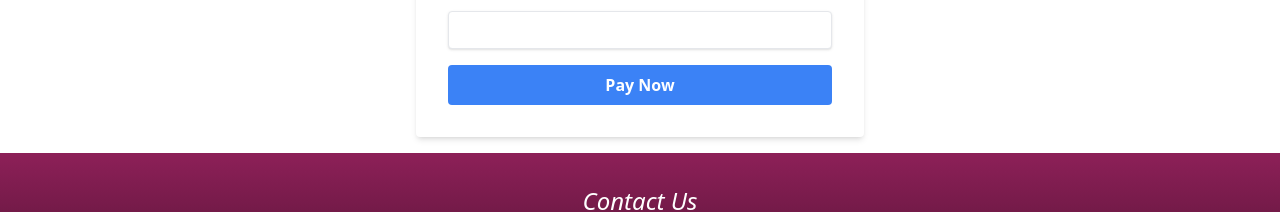
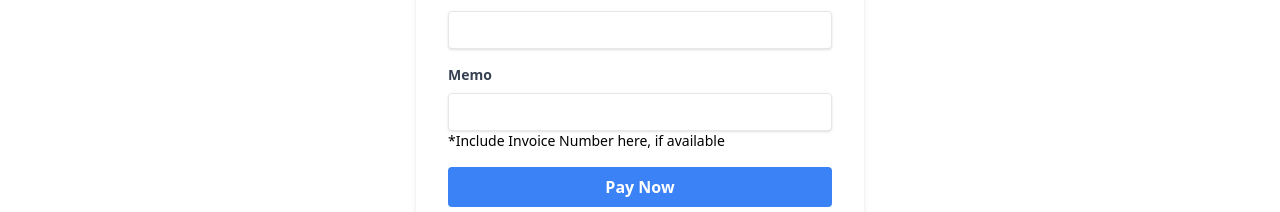
Before and after one commit to pilgrimk/portfolio, a React (Vite) app: page /payments in a window 1280 px wide. Shown: the part 667-879 px from the top of the page. Built offline with nearby package versions, Linux system fonts and the light colour scheme; no server answers.

Commit message:
added Memo field to Payments screen

```diff
--- a/src/pages/payments/Payments.jsx
+++ b/src/pages/payments/Payments.jsx
@@ -13,6 +13,7 @@ const Payments = () => {
     const [lastName, setLastName] = useState('');
     const [paymentAmount, setPaymentAmount] = useState('');
     const [postalCode, setPostalCode] = useState('');
+    const [memo, setMemo] = useState('');
 
     const setAlert = (severity, message) => {
         setAlertState(true);
@@ -133,6 +134,17 @@ const Payments = () => {
                                 className="shadow appearance-none border rounded w-full py-2 px-3 text-gray-700 leading-tight focus:outline-none focus:ring focus:ring-blue-500"
                             />
                         </div>
+                        <div className="mb-4">
+                            <label htmlFor="memo" className="block text-gray-700 text-sm font-bold mb-2">Memo</label>
+                            <input
+                                type="text"
+                                id="memo"
+                                value={memo}
+                                onChange={(e) => setMemo(e.target.value)}
+                                className="shadow appearance-none border rounded w-full py-2 px-3 text-gray-700 leading-tight focus:outline-none focus:ring focus:ring-blue-500"
+                            />
+                            <p className='text-sm'>*Include Invoice Number here, if available</p>
+                        </div>
                         <button
                             type="button"
                             id="paymentButton"
```
